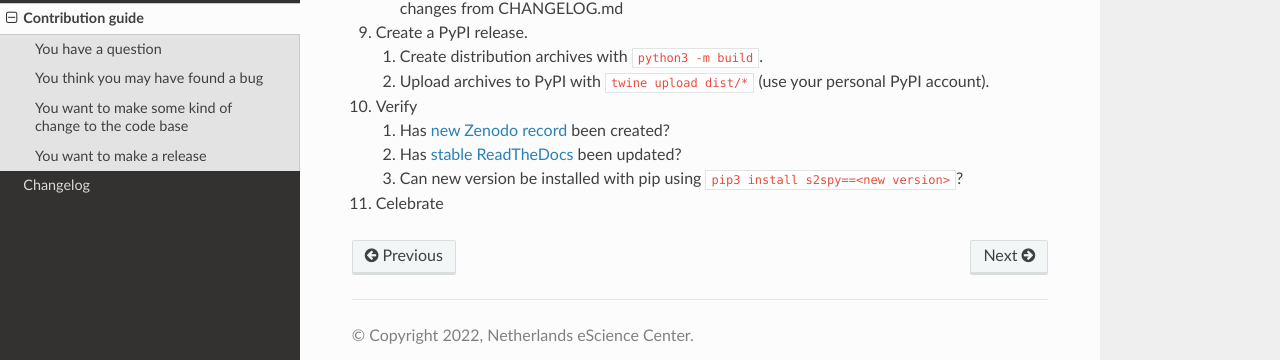
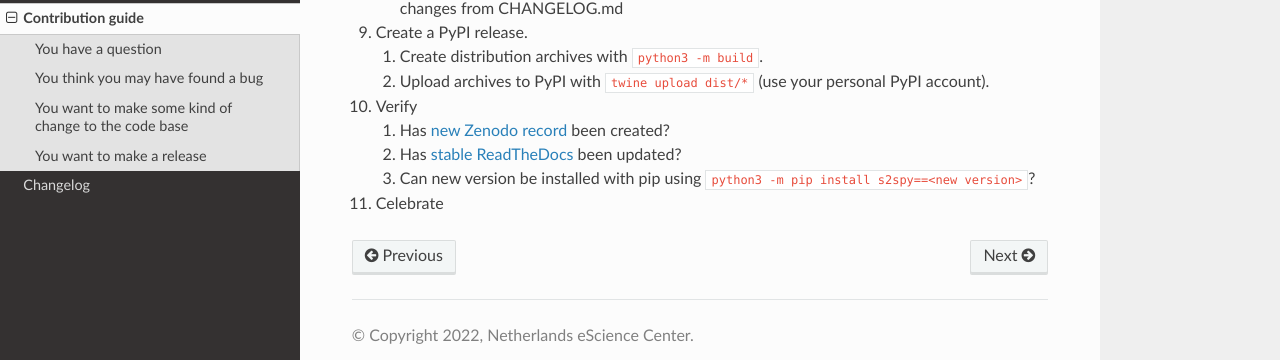
Before and after one commit to AI4S2S/s2spy, a Sphinx documentation site: the page built from docs/CONTRIBUTING.md, in a window 1280 px wide and 900 px high, scrolled down 1267 px. Shown: the part 495-855 px from the top of the window. Built offline with Sphinx 7.4.7 and the Read the Docs theme 2.0.0, drawn with Linux system fonts in a browser that asks for light colours.

Commit message:
fix typos

```diff
--- a/docs/CONTRIBUTING.md
+++ b/docs/CONTRIBUTING.md
@@ -71,9 +71,9 @@
         record](https://zenodo.org/search?page=1&size=20&q=s2spy)
         been created?
     2. Has [stable
-        ReadTheDocs](https://s2spy.readthedocs.io/en/stable/) been
+        ReadTheDocs](https://ai4s2s.readthedocs.io/en/stable/) been
         updated?
     3. Can new version be installed with pip using
-        `pip3 install s2spy==<new version>`?
+        `python3 -m pip install s2spy==<new version>`?
 
 11. Celebrate
```
